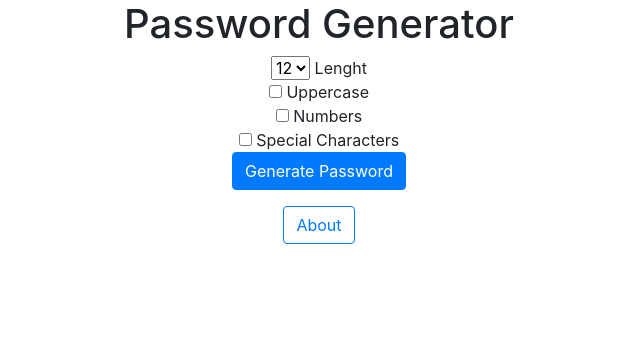
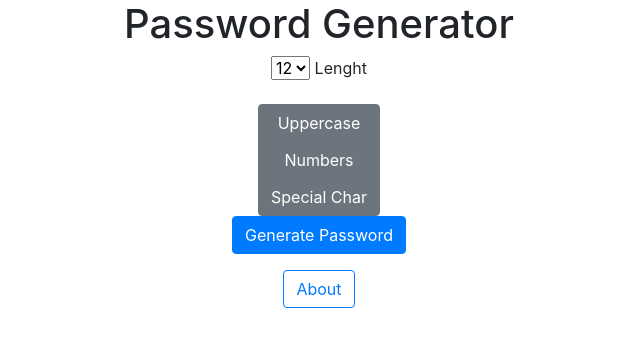
Before and after one commit to Marakaz/simply-password-generator, a Django app: template generator/templates/generator/home.html in a window 1280 px wide. Shown: the top 347 px of the page, without its empty margins (321-961 px from the left). Run offline with Django 3.2, Linux system fonts and the light colour scheme; the template is opened without the code that fills it, so the values that code supplies are empty; some libraries are stand-ins or nearby versions.

Commit message:
edit README, modified home.html - add new buttons look, midified password.html, modified about.html

```diff
--- a/generator/templates/generator/home.html
+++ b/generator/templates/generator/home.html
@@ -16,13 +16,14 @@
         <option value="14">14</option>
     </select> Lenght
     <br>
-    <input type="checkbox" name="uppercase"> Uppercase
     <br>
-    <input type="checkbox" name="numbers"> Numbers
+    <div class="btn-group-vertical" class="btn-group btn-group-sm" aria-label="Toolbar with extra options">
+        <button type="button" class="btn btn-secondary">Uppercase</button>
+        <button type="button" class="btn btn-secondary">Numbers</button>
+        <button type="button" class="btn btn-secondary">Special Char</button>
+    </div>
+
     <br>
-    <input type="checkbox" name="special"> Special Characters
-    <br>
-
     <input type="submit" value="Generate Password" class="btn btn-primary">  <!-- class="btn btn-primary" - Tworzy nam ładny niebieski button -->
 </form>
 
--- a/generator/templates/generator/password.html
+++ b/generator/templates/generator/password.html
@@ -2,6 +2,6 @@
 
 <div class="container text-center">
     <h1>Your password is:</h1>
-    <h2>{{ password }}</h2>
+    <h2 class="alert alert-success">{{ password }}</h2>
     <a href="{% url 'home' %}" class="btn btn-outline-primary">Home</a>
 </div>
```
Also changed, not shown: generator/templates/generator/about.html (+6 -4 lines), README.md.
